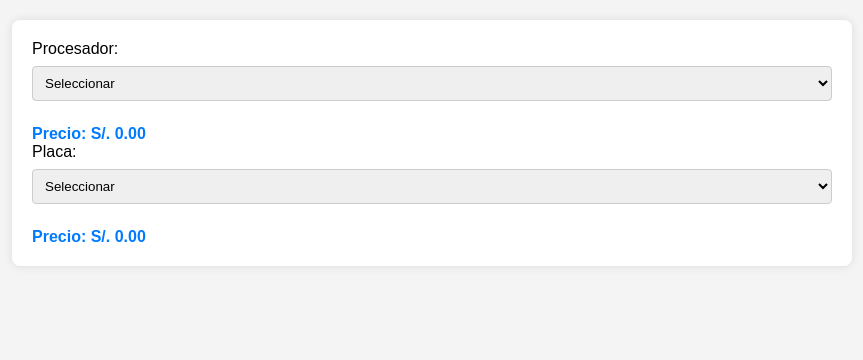
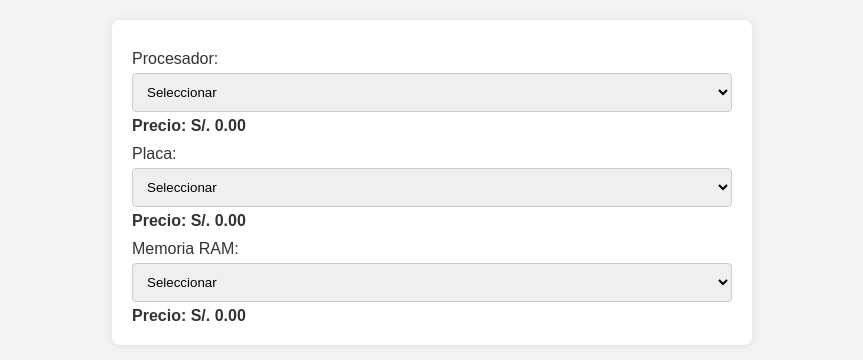
Before and after one commit to kyozApp/LaBrujaStore, a PHP site: page / in a window 1280 px wide. Shown: the top 360 px of the page, without its empty margins (208-1071 px from the left). Run offline with PHP 8.4, Linux system fonts and the light colour scheme; data that the repository does not hold is empty.

Commit message:
co
actualizado

```diff
--- a/estilo.css
+++ b/estilo.css
@@ -1,13 +1,12 @@
 body {
     font-family: Arial, sans-serif;
+    margin: 20px;
     background-color: #f4f4f4;
-    margin: 0;
-    padding: 0;
 }
 
 main {
-    max-width: 800px;
-    margin: 20px auto;
+    max-width: 600px;
+    margin: 0 auto;
     background-color: #fff;
     padding: 20px;
     border-radius: 8px;
@@ -16,26 +15,42 @@ main {
 
 label {
     display: block;
-    margin-bottom: 8px;
+    margin-top: 10px;
+    font-size: 16px;
+    color: #333;
 }
 
 select {
     width: 100%;
-    padding: 8px;
-    margin-bottom: 16px;
+    padding: 10px;
+    margin-top: 5px;
     border: 1px solid #ccc;
     border-radius: 4px;
-    box-sizing: border-box;
 }
 
 span {
     display: block;
-    margin-top: 8px;
+    margin-top: 5px;
     font-weight: bold;
+    color: #333;
 }
 
-/* Agregar un estilo adicional para resaltar el cambio en el precio */
-#precioPlaca, #precioProcesador {
-    color: #007bff; /* Azul */
-    font-weight: bold;
+/* Estilo adicional para mejorar la legibilidad de los selectores */
+select:disabled {
+    color: #888;
 }
+
+/* Estilo para el botón (puedes personalizar según tus necesidades) */
+button {
+    background-color: #4caf50;
+    color: white;
+    padding: 10px 15px;
+    border: none;
+    border-radius: 4px;
+    cursor: pointer;
+    font-size: 16px;
+}
+
+button:hover {
+    background-color: #45a049;
+}
--- a/index.php
+++ b/index.php
@@ -46,8 +46,16 @@ if ($resultProcesadores && $resultPlacas) {
         </select>
         <span id="precioPlaca">Precio: S/. 0.00</span>
 
+        <!-- Tercer select para memorias RAM -->
+        <label for="memoriaRam">Memoria RAM:</label>
+        <select name="memoriaRam" id="memoriaRam">
+            <option value="" disabled selected>Seleccionar</option>
+            <!-- Las opciones se llenarán dinámicamente con JavaScript -->
+        </select>
+        <span id="precioMemoriaRam">Precio: S/. 0.00</span>
+
         <script>
-            // Lógica de JavaScript para actualizar las opciones del segundo select y los precios
+            // Lógica de JavaScript para actualizar las opciones del segundo y tercer select y los precios
             document.getElementById('procesador').addEventListener('change', function() {
                 // Obtener el valor y el precio seleccionado del primer select
                 var idProcesador = this.value;
@@ -56,8 +64,9 @@ if ($resultProcesadores && $resultPlacas) {
                 // Actualizar el precio del procesador en el span
                 document.getElementById('precioProcesador').textContent = "Precio: S/. " + (isNaN(precioProcesador) ? '0.00' : precioProcesador.toFixed(2));
 
-                // Restablecer el precio de la placa a "Precio no disponible"
+                // Restablecer el precio de la placa y memoria RAM a "Precio no disponible"
                 document.getElementById('precioPlaca').textContent = "Precio: S/. ";
+                document.getElementById('precioMemoriaRam').textContent = "Precio: S/. ";
 
                 // Realizar una solicitud AJAX para obtener las placas compatibles
                 var xhttp = new XMLHttpRequest();
@@ -102,6 +111,59 @@ if ($resultProcesadores && $resultPlacas) {
                     // Manejar el caso en que el precio no sea un número válido
                     document.getElementById('precioPlaca').textContent = "Precio: S/. 0.00";
                 }
+
+                // Restablecer el precio de la memoria RAM a "Precio no disponible"
+                document.getElementById('precioMemoriaRam').textContent = "Precio: S/. ";
+            });
+
+            // Lógica para cargar las opciones de memoria RAM compatibles con la placa seleccionada
+            document.getElementById('placa').addEventListener('change', function() {
+                // Obtener el valor de la placa seleccionada
+                var idPlaca = this.value;
+
+                // Realizar una solicitud AJAX para obtener las memorias RAM compatibles
+                var xhttp = new XMLHttpRequest();
+                xhttp.onreadystatechange = function() {
+                    if (this.readyState == 4 && this.status == 200) {
+                        // Limpiar las opciones actuales del tercer select
+                        document.getElementById('memoriaRam').innerHTML = '';
+
+                        // Parsear la respuesta JSON
+                        var memoriasRam = JSON.parse(this.responseText);
+
+                        // Agregar la opción "Seleccionar" al tercer select
+                        var optionSeleccionar = document.createElement('option');
+                        optionSeleccionar.value = "";
+                        optionSeleccionar.text = "Seleccionar";
+                        document.getElementById('memoriaRam').add(optionSeleccionar);
+
+                        // Agregar las nuevas opciones al tercer select
+                        for (var i = 0; i < memoriasRam.length; i++) {
+                            var option = document.createElement('option');
+                            option.value = memoriasRam[i].Id_MemoriaRam;
+                            option.text = memoriasRam[i].Producto;
+                            option.setAttribute('data-precio', memoriasRam[i].Precio);
+                            document.getElementById('memoriaRam').add(option);
+                        }
+                    }
+                };
+                xhttp.open("GET", "get_memorias_ram.php?Id_Placa=" + idPlaca, true);
+                xhttp.send();
+            });
+
+            // Lógica para actualizar el precio de la memoria RAM seleccionada
+            document.getElementById('memoriaRam').addEventListener('change', function() {
+                // Obtener el precio seleccionado del tercer select
+                var precioMemoriaRam = parseFloat(this.options[this.selectedIndex].getAttribute('data-precio'));
+
+                // Verificar si el precio es un número válido
+                if (!isNaN(precioMemoriaRam)) {
+                    // Actualizar el precio de la memoria RAM en el span
+                    document.getElementById('precioMemoriaRam').textContent = "Precio: S/. " + precioMemoriaRam.toFixed(2);
+                } else {
+                    // Manejar el caso en que el precio no sea un número válido
+                    document.getElementById('precioMemoriaRam').textContent = "Precio: S/. 0.00";
+                }
             });
         </script>
     </main>
```
Also changed, not shown: get_memorias_ram.php (added, +32 -0 lines).
